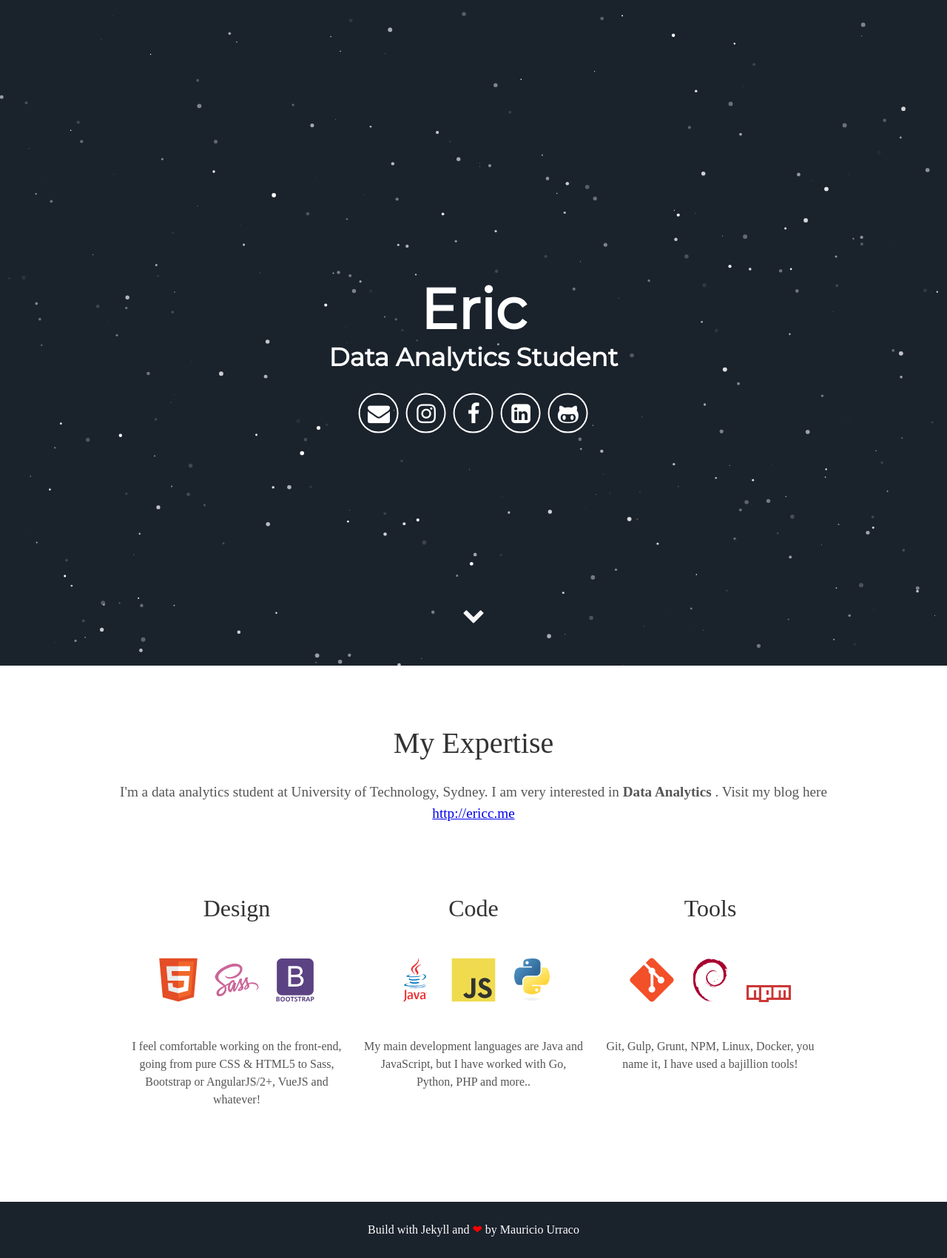
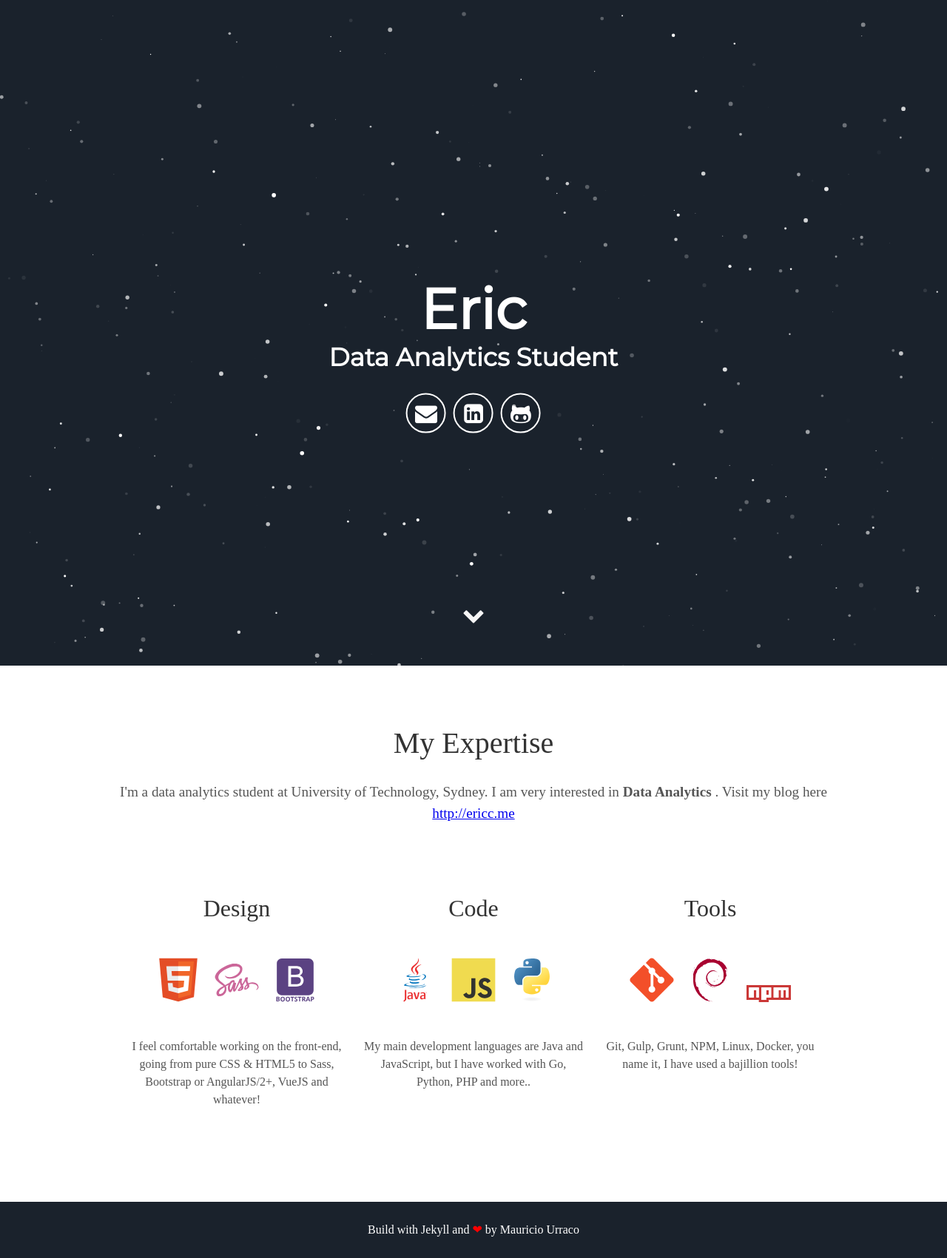
Before and after one commit to eric-c-chan/ec2908.github.io, a Jekyll site: the page built from index.html, in a window 1280 px wide. Shown: the whole page at 74% size. Built offline with Jekyll 4.4.1, drawn with Linux system fonts in a browser that asks for light colours; some web fonts are replaced.

Commit message:
Changed to personal info and links

```diff
--- a/_includes/header.html
+++ b/_includes/header.html
@@ -5,11 +5,9 @@
         <span class="site-description">{{ site.user_title }}</span>
       </h1>
       <div class="header-icons">
-        <a aria-label="Send email" href="mailto:mauriurraco@gmail.com"><i class="icon fa fa-envelope"></i></a>
-        <a aria-label="My Instagram" target="_blank" href="https://www.instagram.com/mauriciourraco7"><i class="icon fa fa-instagram" aria-hidden="true"></i></a>
-        <a aria-label="My Facebook" target="_blank" href="https://www.facebook.com/mauricio.urraco"><i class="icon fa fa-facebook" aria-hidden="true"></i></a>
-        <a aria-label="My LinkedIn" target="_blank" href="https://www.linkedin.com/in/murraco"><i class="icon fa fa-linkedin-square" aria-hidden="true"></i></a>
-        <a aria-label="My Github" target="_blank" href="https://github.com/murraco"><i class="icon fa fa-github-alt" aria-hidden="true"></i></a>
+        <a aria-label="Send email" href="mailto:ec2908@hotmail.com"><i class="icon fa fa-envelope"></i></a>
+        <a aria-label="My LinkedIn" target="_blank" href="https://www.linkedin.com/in/eric-c-chan"><i class="icon fa fa-linkedin-square" aria-hidden="true"></i></a>
+        <a aria-label="My Github" target="_blank" href="https://github.com/ec2908"><i class="icon fa fa-github-alt" aria-hidden="true"></i></a>
       </div>
       <div class="header-links">
         <!-- <a class="link" href="#about" data-scroll>About Me</a> -->
```
